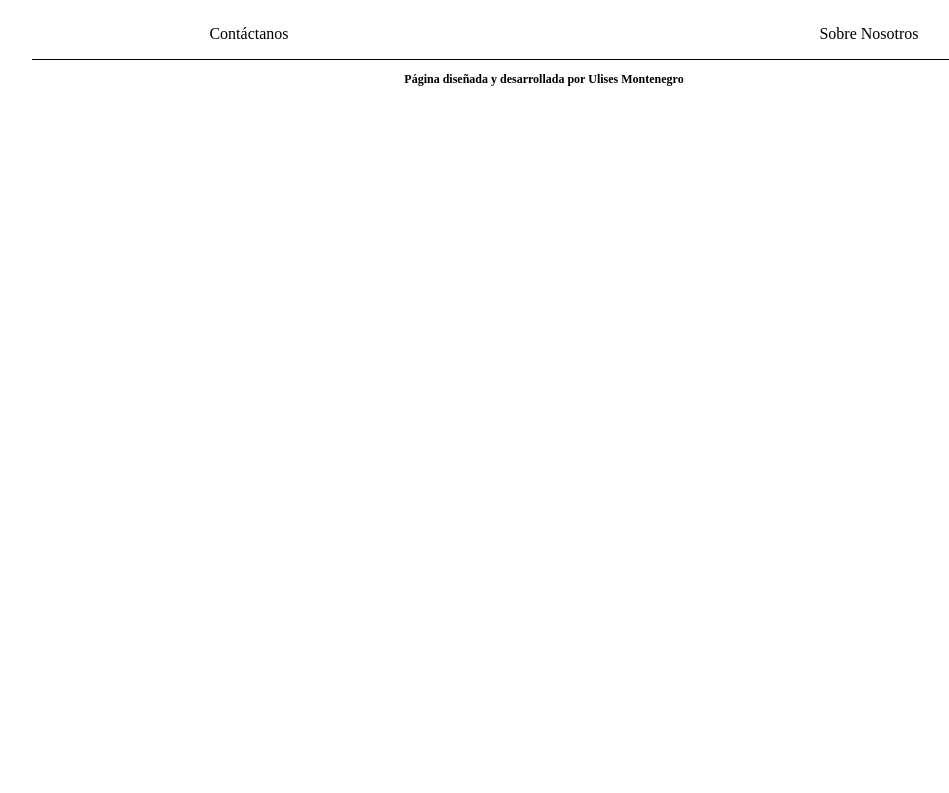
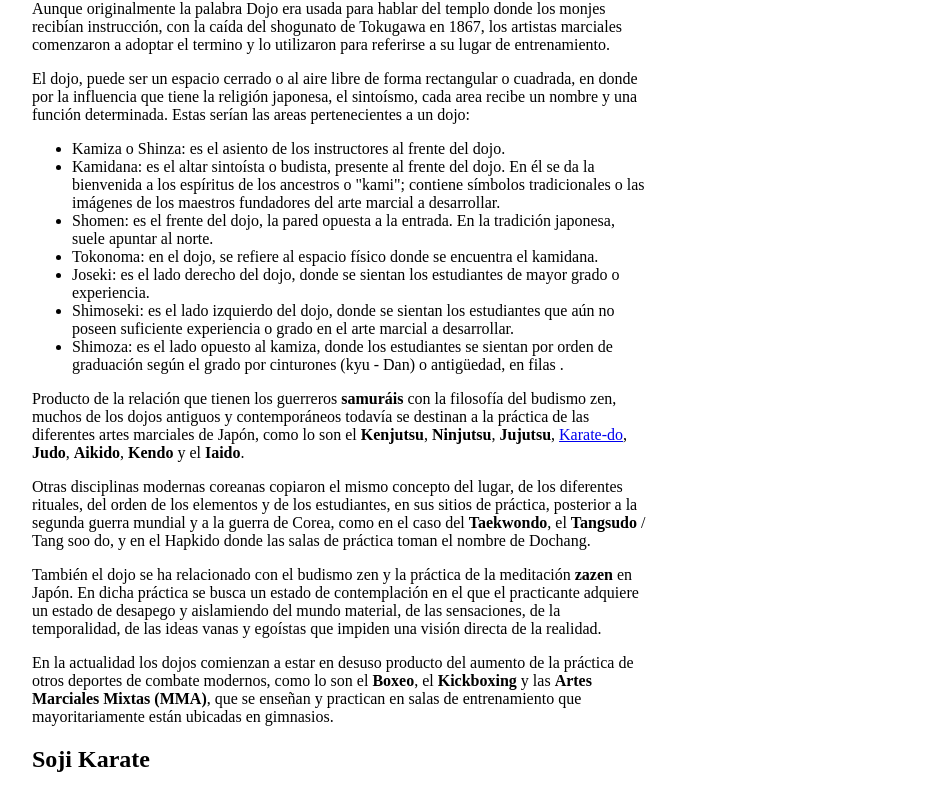
Before and after one commit to Ulise22/karate-info, a Next.js app: page /articulos/dojo-karate in a window 1280 px wide. Shown: the part 682-1475 px from the top of the page, without its empty margins (96-1045 px from the left). Before the commit the page ends 800 px from the top, so only its background shows below. Built offline with nearby package versions, Linux system fonts and the light colour scheme; a web font is replaced by a local one.

Commit message:
dojo karate article done

```diff
--- a/src/app/articulos/(articles-list)/(0-10)/dojo-karate/page.tsx
+++ b/src/app/articulos/(articles-list)/(0-10)/dojo-karate/page.tsx
@@ -1,13 +1,31 @@
 import ArticlesHero from '@/components/ArticlesHero'
 import dojo from '@/assets/articles-preview/dojo.jpg'
 import styles from '../../../article.module.css'
+import Link from 'next/link'
 
 export default function Dojo () {
     return(
         <main className={styles.article}>
             <ArticlesHero title='Dojo Karate' img={dojo} />
             <section className={styles.article__container}>
-                <h1>Article</h1>
+                <p>Dojo es la palabra proveniente del vocablo Bodhimanda, que se usa en Japón para nombrar al espacio destinado a la práctica y enseñanza de la meditación o las artes marciales tradicionales modernas. En español la palabra significa &quot;Lugar de sabiduría&quot; o &quot;Lugar del despertar&quot;. Es tradicionalmente supervisado por un maestro o sensei, quien busca ayudar a lograr la perfección espiritual, física, moral y mental.</p>
+                <p>Aunque originalmente la palabra Dojo era usada para hablar del templo donde los monjes recibían instrucción, con la caída del shogunato de Tokugawa en 1867, los artistas marciales comenzaron a adoptar el termino y lo utilizaron para referirse a su lugar de entrenamiento.</p>
+                <p>El dojo, puede ser un espacio cerrado o al aire libre de forma rectangular o cuadrada, en donde por la influencia que tiene la religión japonesa, el sintoísmo, cada area recibe un nombre y una función determinada. Estas serían las areas pertenecientes a un dojo: </p>
+                <ul>
+                    <li>Kamiza o Shinza: es el asiento de los instructores al frente del dojo.</li>
+                    <li>Kamidana: es el altar sintoísta o budista, presente al frente del dojo. En él se da la bienvenida a los espíritus de los ancestros o &quot;kami&quot;; contiene símbolos tradicionales o las imágenes de los maestros fundadores del arte marcial a desarrollar.</li>
+                    <li>Shomen: es el frente del dojo, la pared opuesta a la entrada. En la tradición japonesa, suele apuntar al norte.</li>
+                    <li>Tokonoma: en el dojo, se refiere al espacio físico donde se encuentra el kamidana.</li>
+                    <li>Joseki: es el lado derecho del dojo, donde se sientan los estudiantes de mayor grado o experiencia.</li>
+                    <li>Shimoseki: es el lado izquierdo del dojo, donde se sientan los estudiantes que aún no poseen suficiente experiencia o grado en el arte marcial a desarrollar.</li>
+                    <li>Shimoza: es el lado opuesto al kamiza, donde los estudiantes se sientan por orden de graduación según el grado por cinturones (kyu - Dan) o antigüedad, en filas .</li>
+                </ul>
+                <p>Producto de la relación que tienen los guerreros <b>samuráis</b> con la filosofía del budismo zen, muchos de los dojos antiguos y contemporáneos todavía se destinan a la práctica de las diferentes artes marciales de Japón, como lo son el <b>Kenjutsu</b>, <b>Ninjutsu</b>, <b>Jujutsu</b>, <Link href='/articulos/karate-do'>Karate-do</Link>, <b>Judo</b>, <b>Aikido</b>, <b>Kendo</b> y el <b>Iaido</b>.</p>
+                <p>Otras disciplinas modernas coreanas copiaron el mismo concepto del lugar, de los diferentes rituales, del orden de los elementos y de los estudiantes, en sus sitios de práctica, posterior a la segunda guerra mundial y a la guerra de Corea, como en el caso del <b>Taekwondo</b>, el <b>Tangsudo</b> / Tang soo do, y en el Hapkido donde las salas de práctica toman el nombre de Dochang. </p>
+                <p>También el dojo se ha relacionado con el budismo zen y la práctica de la meditación <b>zazen</b> en Japón. En dicha práctica se busca un estado de contemplación en el que el practicante adquiere un estado de desapego y aislamiendo del mundo material, de las sensaciones, de la temporalidad, de las ideas vanas y egoístas que impiden una visión directa de la realidad.</p>
+                <p>En la actualidad los dojos comienzan a estar en desuso producto del aumento de la práctica de otros deportes de combate modernos, como lo son el <b>Boxeo</b>, el <b>Kickboxing</b> y las <b>Artes Marciales Mixtas (MMA)</b>, que se enseñan y practican en salas de entrenamiento que mayoritariamente están ubicadas en gimnasios.</p>
+                <h2>Soji Karate</h2>
+                <p>Existe un ritual que se hace en muchos estilos clásicos y tradicionales de Japón, llamado <b>Soji</b>. Esto consta de hacer una limpieza al comienzo y al final de cada sesión de entrenamiento. Este ritual, compuesto por la limpieza regular del lugar donde se entrena y medita, además de las obvias ventajas higiénicas con las que cuenta, sirve para enseñar disciplina y para reforzar el mensaje zen sobre la responsabilidad de todos, al mantener el lugar donde se sigue el camino en perfectas condiciones, siendo esto no solo responsabilidad del maestro o de los instructores.</p>
             </section>
         </main>
     )
```
